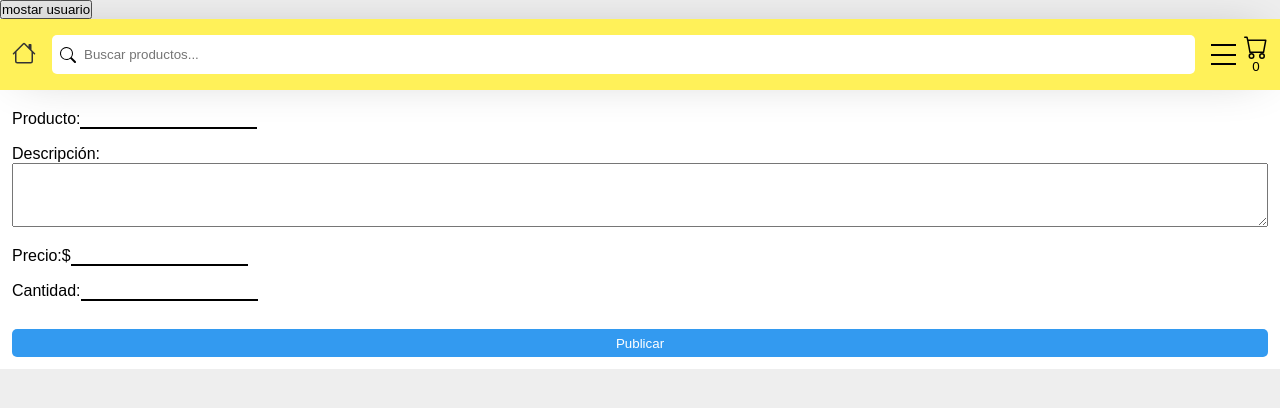
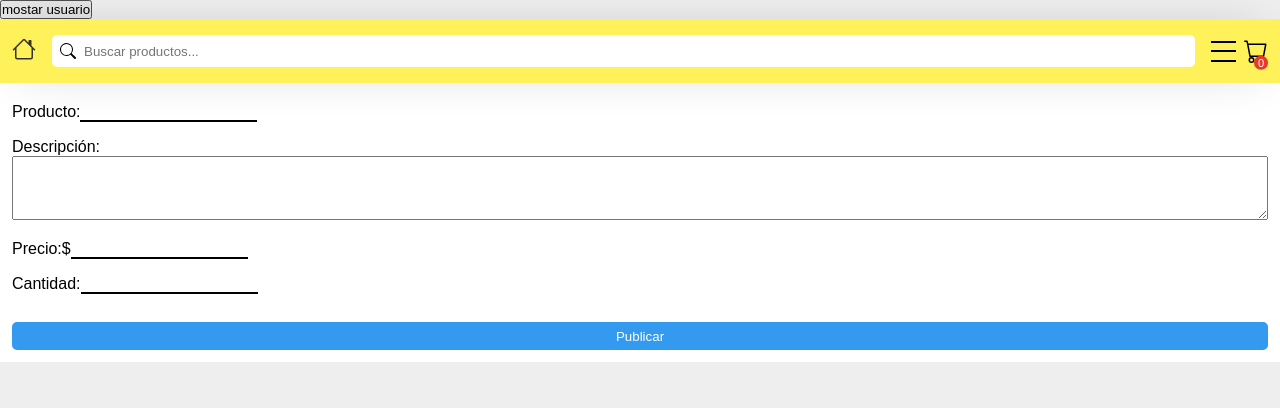
Before and after one commit to paiput/mecu, a React (Create React App) app in the folder client/: page /sell in a window 1280 px wide. Shown: the top 408 px of the page. Built offline with nearby package versions, Linux system fonts and the light colour scheme; no server answers; the HTML template or start-up script is replaced by a standard one.

Commit message:
Add some styles for the CartContainer

```diff
--- a/client/src/App.css
+++ b/client/src/App.css
@@ -130,6 +130,22 @@ a {
 .cart-button {
   background: none;
   border: none;
+  position: relative;
+}
+
+.cart-button span.cart-button__products-counter {
+  background-color: var(--red);
+  border-radius: 50%;
+  bottom: 0;
+  color: #FFF;
+  display: grid;
+  font-size: .7rem;
+  height: .85rem;
+  place-content: center;
+  position: absolute;
+  right: 0;
+  transform: translate(0%, 50%);
+  width: .85rem;
 }
 /* /Header */
 
@@ -150,6 +166,24 @@ a {
   gap: .5em;
 }
 /* /Hamb-Menu */
+
+/* Cart */
+.cart-container {
+  background-color: #FFF;
+  padding: 1rem;
+}
+
+.cart__products-container {
+  display: flex;
+  flex-direction: column;
+  gap: 1rem;
+  margin-bottom: 1.5rem;
+}
+
+.cart-container button {
+  width: 100%;
+}
+/* /Cart */
 
 /* Form-Generals */
 .form-container {
```
